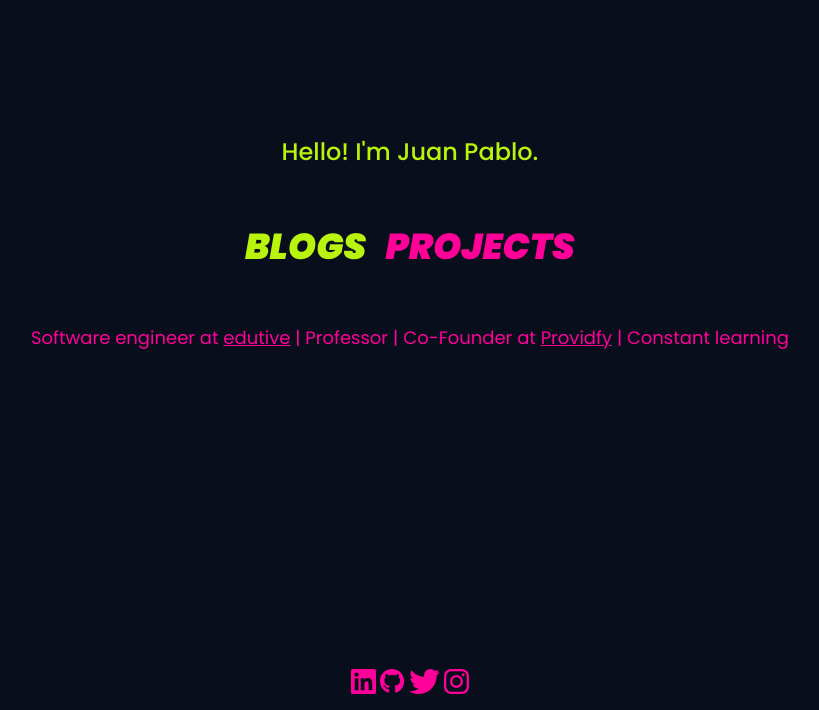
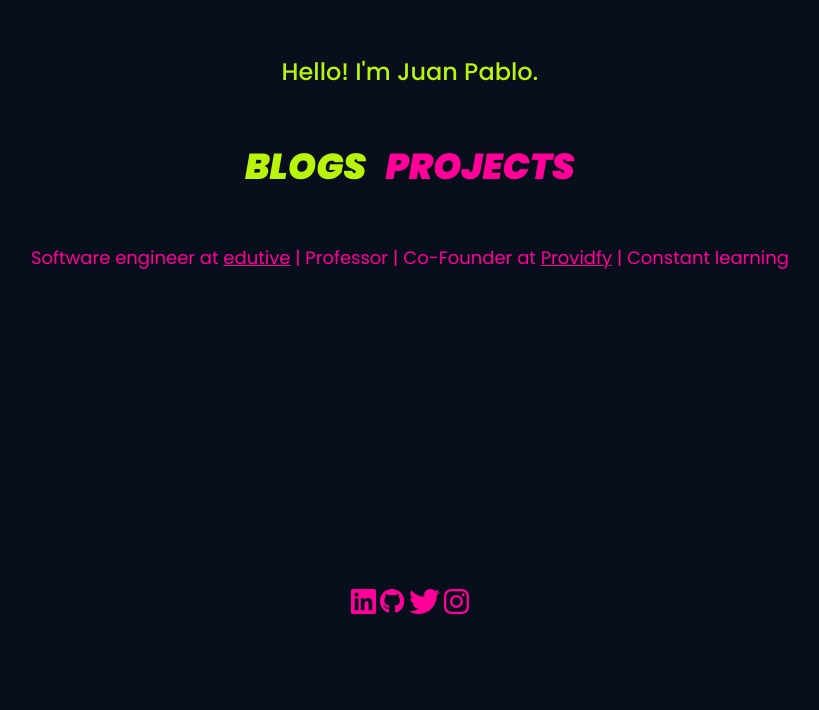
Before and after one commit to juanpabloceliz/juanpabloceliz.github.io, a plain HTML site: page index.html in a window 1280 px wide. Shown: the part 110-820 px from the top of the page, without its empty margins (230-1049 px from the left). Drawn offline with Linux system fonts and the light colour scheme.

Commit message:
fixed styles

```diff
--- a/styles.css
+++ b/styles.css
@@ -3,10 +3,9 @@
 }
 body {
   width: 100vw;
-  height: 100vh;
+  height: 80vh;
   overflow: hidden;
   margin: 0;
-  padding: 0 0 20px 0;
   display: flex;
   flex-direction: column;
   align-items: center;
```
